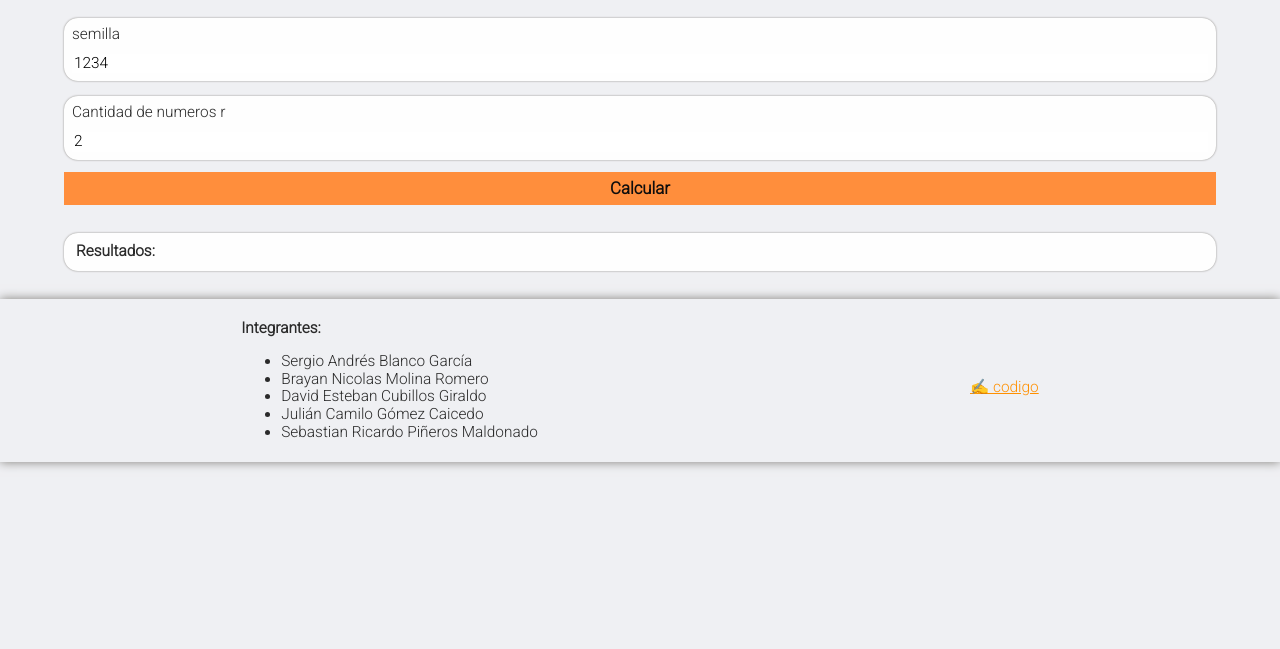
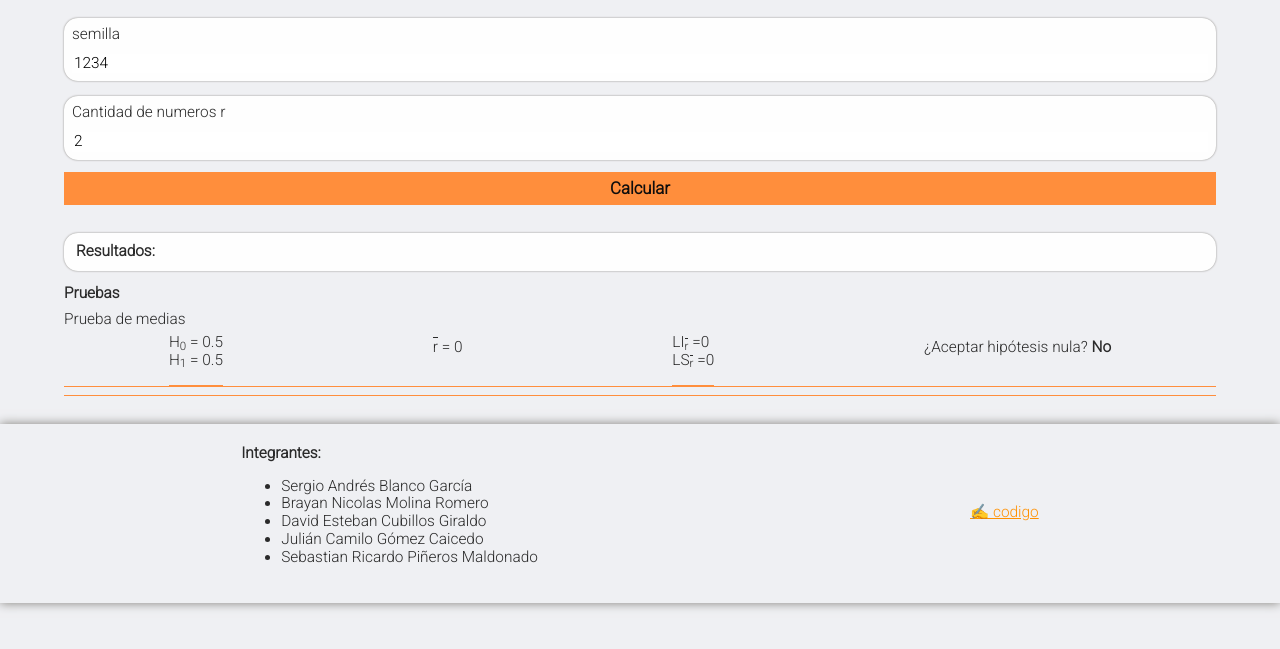
Before and after one commit to desteban/numeros-pseudoaleatorios, a Gatsby site: page /cuadrados-medios in a window 1280 px wide. Shown: the part 119-768 px from the top of the page. Built offline with nearby package versions, Linux system fonts and the light colour scheme; Gatsby itself is replaced by a stand-in of ours.

Commit message:
pueba de medias

```diff
--- a/src/components/Footer.jsx
+++ b/src/components/Footer.jsx
@@ -15,9 +15,9 @@ export default function Footer() {
 				</ul>
 			</div>
 			<div>
-				<Enlace href="https://github.com/desteban/numeros-pseudoaleatorios" blanck={true}>
+				<a href="https://github.com/desteban/numeros-pseudoaleatorios" target="_blank">
 					✍️ codigo
-				</Enlace>
+				</a>
 			</div>
 		</footer>
 	);
--- a/src/pages/cuadrados-medios.tsx
+++ b/src/pages/cuadrados-medios.tsx
@@ -1,13 +1,15 @@
 import * as React from 'react';
 import { PageProps } from 'gatsby';
-import { Layout, Seo, Input, Enlace } from '../components';
+import { Layout, Seo, Input } from '../components';
 
-import { calcularSemillaMedios } from '../util';
+import { calcularSemillaMedios, PruebaDeMedias } from '../util';
+import { respuestaPruebaMedias, PruebaMediasDefault } from '../util/PruebaDeMedias';
 
 type DataProps = {
 	semilla?: number;
 	cantidadNumerosR?: number;
 	respuesta: Array<Respuesta>;
+	respuestaPruebasMedias: respuestaPruebaMedias;
 };
 
 type Respuesta = {
@@ -20,7 +22,12 @@ export default class cuadradosMedios extends React.Component<PageProps, DataProp
 	constructor(props: any) {
 		super(props);
 
-		this.state = { cantidadNumerosR: 2, semilla: 1234, respuesta: [] };
+		this.state = {
+			cantidadNumerosR: 2,
+			semilla: 1234,
+			respuesta: [],
+			respuestaPruebasMedias: PruebaMediasDefault,
+		};
 	}
 
 	calcular() {
@@ -54,6 +61,10 @@ export default class cuadradosMedios extends React.Component<PageProps, DataProp
 		if (cantidadNumerosR <= 0) {
 			alert('La cantidad de numero r debe será mayor a 0');
 		}
+
+		let data: respuestaPruebaMedias = PruebaDeMedias(this.state.respuesta);
+		this.setState({ respuestaPruebasMedias: data });
+		console.log(data);
 	}
 
 	agregarRespuesta(resultado: Respuesta) {
@@ -135,6 +146,45 @@ export default class cuadradosMedios extends React.Component<PageProps, DataProp
 						);
 					})}
 				</div>
+
+				<section style={{ marginTop: '1rem' }}>
+					<strong>Pruebas</strong>
+
+					<div className="medias pruebas">
+						<div>
+							<span className="titulo">Prueba de medias</span>
+
+							<div className="hipotesis">
+								<p>
+									H<sub>0</sub> = {this.state.respuestaPruebasMedias.HipotesisNula}
+									<br />H<sub>1</sub> ={' '}
+									{this.state.respuestaPruebasMedias.HipotesisAlternativa}
+								</p>
+							</div>
+							<p>
+								<span className="bar">r</span> = {this.state.respuestaPruebasMedias.promedioR}
+							</p>
+							<div className="limites">
+								<p>
+									LI<sub className="bar">r</sub> =
+									{this.state.respuestaPruebasMedias.LimiteInferior}
+									<br />
+									LS<sub className="bar">r</sub> =
+									{this.state.respuestaPruebasMedias.LimiteSuperior}
+								</p>
+							</div>
+
+							<p className="aceptar">
+								¿Aceptar hipótesis nula?{' '}
+								<strong>
+									{this.state.respuestaPruebasMedias.valorAceptacion ? 'Si' : 'No'}
+								</strong>
+							</p>
+						</div>
+
+						<div></div>
+					</div>
+				</section>
 			</Layout>
 		);
 	}
--- a/src/sass/dark.scss
+++ b/src/sass/dark.scss
@@ -65,6 +65,10 @@
 		border-top: 1px solid $fondobotonDark;
 		background-color: $fondocardDark;
 	}
+
+	.bar {
+		border-top: 1px solid $colorparrafoDark;
+	}
 }
 
 .fondo .contenido .trabajo {
--- a/src/sass/footer.scss
+++ b/src/sass/footer.scss
@@ -1,6 +1,6 @@
 footer {
 	margin-top: 2rem;
-	padding: 1.5rem 1.8rem 5px 1.8rem;
+	padding: 1.5rem 1.8rem;
 	box-shadow: 0px -0px 10px $sombra;
 	display: flex;
 	flex-direction: row;
@@ -11,6 +11,6 @@ footer {
 @media screen and (max-width: 991px) {
 	footer {
 		flex-direction: column;
-		padding: 1.5rem 0.8rem;
+		padding: 1.5rem 0.8rem 3rem 0.8rem;
 	}
 }
--- a/src/sass/index.scss
+++ b/src/sass/index.scss
@@ -138,3 +138,37 @@ small {
 article {
 	margin-top: 2rem;
 }
+
+.bar {
+	border-top: 1px solid $colorparrafo;
+}
+
+.pruebas {
+	div {
+		margin-top: 8px;
+		position: relative;
+		display: flex;
+		flex-direction: row;
+		flex-wrap: wrap;
+		align-items: center;
+		justify-content: space-around;
+		border-bottom: 1px solid $fondoboton;
+
+		.titulo {
+			position: absolute;
+			left: 0;
+			top: 0;
+		}
+	}
+}
+
+@media screen and (max-width: 500px) {
+	.pruebas {
+		div {
+			.aceptar {
+				width: 100%;
+				text-align: center;
+			}
+		}
+	}
+}
--- /dev/null
+++ b/src/util/PruebaDeMedias.tsx
@@ -0,0 +1,51 @@
+type respuesta = {
+	semilla: number;
+};
+
+export type respuestaPruebaMedias = {
+	HipotesisNula: number;
+	HipotesisAlternativa: number;
+	promedioR: number;
+	LimiteInferior: number;
+	LimiteSuperior: number;
+	valorAceptacion: boolean;
+};
+
+export const PruebaMediasDefault: respuestaPruebaMedias = {
+	HipotesisAlternativa: 0.5,
+	HipotesisNula: 0.5,
+	promedioR: 0,
+	LimiteInferior: 0,
+	LimiteSuperior: 0,
+	valorAceptacion: false,
+};
+
+export default function PruebaDeMedias(lista: Array<any>): respuestaPruebaMedias {
+	let Zalphamedios: number = 1.95996;
+	let respuesta: respuestaPruebaMedias = PruebaMediasDefault;
+
+	let n: number = lista.length;
+	let sumatoria: number = 0;
+
+	lista.forEach((respuesta) => {
+		let numero: number = +`0.${respuesta.numeroR}`;
+
+		sumatoria += numero;
+	});
+
+	let promedioR: number = (1 / n) * sumatoria;
+	respuesta.promedioR = +promedioR.toFixed(5);
+
+	let raiz = Math.sqrt(12 * n);
+	respuesta.LimiteInferior = +(0.5 - Zalphamedios * (1 / raiz)).toFixed(5);
+	respuesta.LimiteSuperior = +(0.5 + Zalphamedios * (1 / raiz)).toFixed(5);
+
+	if (
+		respuesta.promedioR > respuesta.LimiteInferior &&
+		respuesta.promedioR < respuesta.LimiteSuperior
+	) {
+		respuesta.valorAceptacion = true;
+	}
+
+	return respuesta;
+}
--- a/src/util/index.ts
+++ b/src/util/index.ts
@@ -1 +1,2 @@
-export {default as calcularSemillaMedios} from './calcularSemillaMedios'
+export { default as calcularSemillaMedios } from './calcularSemillaMedios';
+export { default as PruebaDeMedias } from './PruebaDeMedias';
```
